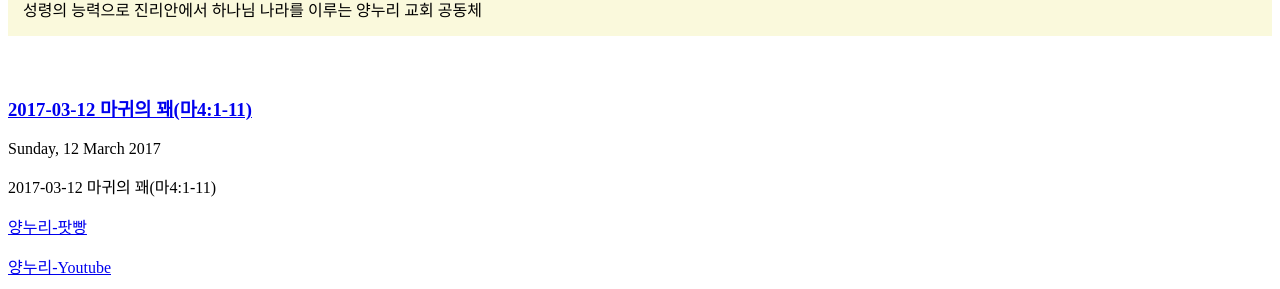
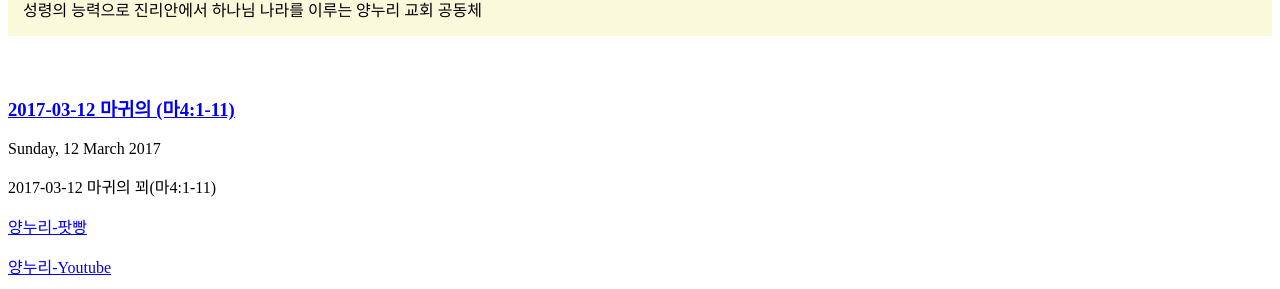
Before and after one commit to yangnuri2/yangnuri2.github.io, a Jekyll site: the page built from _posts/2017-03-12-yang-1-1.md, in a window 1280 px wide. Shown: the part 1937-2226 px from the top of the page. Built offline with Jekyll 4.4.1, drawn with Linux system fonts in a browser that asks for light colours.

Commit message:
Update 2017-03-12-yang-1-1.md

```diff
--- a/_posts/2017-03-12-yang-1-1.md
+++ b/_posts/2017-03-12-yang-1-1.md
@@ -1,6 +1,6 @@
 ---
 layout: post
-title: "2017-03-12 마귀의 꽤(마4:1-11)"
+title: "2017-03-12 마귀의 (마4:1-11)"
 author: "Yangnuri"
 date: 2017-03-12
 duration: "57:47"
@@ -9,7 +9,7 @@ enclosure_url: http://archive.org/download/AudioJoiner170312131808/AudioJoiner17
 enclosure_bytes_size: 95,960,547
 link:
   youtube: https://youtu.be/AwcjSlspoYw
-summary: 2017-03-12 마귀의 꽤(마4:1-11)
+summary: 2017-03-12 마귀의 꾀(마4:1-11)
 show_notes:
 ---
 
```
